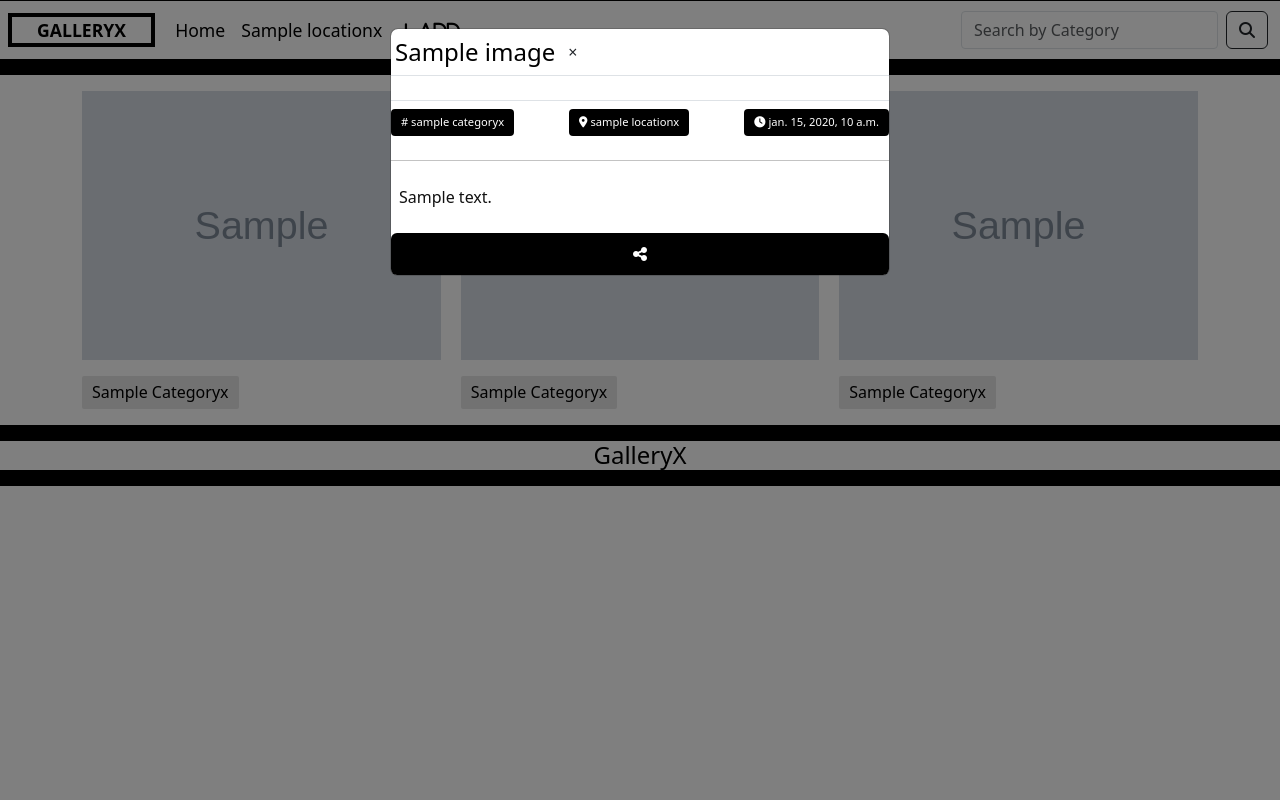
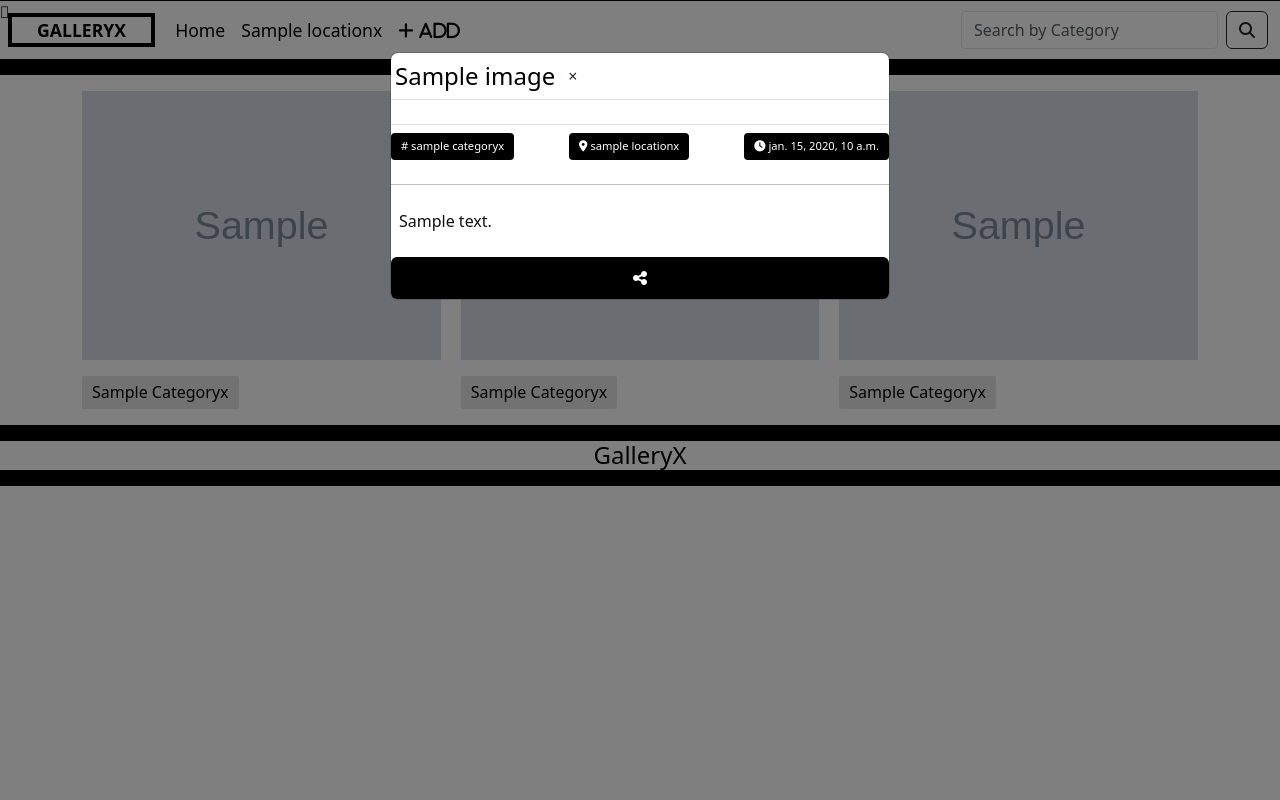
Before and after one commit to Lyonsmasawa/Gallery-X, a Django app: template photos/templates/photos/gallery.html in a window 1280 px wide, after a click that opens the changed part. Run offline with Django 3.2, Linux system fonts and the light colour scheme; the template is opened without the code that fills it: most values are stand-ins (such as "Sample title", 1, 10 or a date in 2020); grey boxes marked "Sample" are stand-in pictures; some libraries are stand-ins or nearby versions.

Commit message:
style modal

```diff
--- a/photos/templates/photos/gallery.html
+++ b/photos/templates/photos/gallery.html
@@ -27,14 +27,10 @@
         <div class="views">
             <div class="rowOne">
                 {% for image in rowOne %}
-                <a class="image-link" data-bs-toggle="modal" data-bs-target="#clickImage"
-                    data-name="{{image.name}}"
-                    data-img="{{ image.image.url}}"
-                    data-description="{{image.description}}"
+                <a class="image-link" data-bs-toggle="modal" data-bs-target="#clickImage" data-name="{{image.name}}"
+                    data-img="{{ image.image.url}}" data-description="{{image.description}}"
                     data-location="{{image.image_location.locationx}}"
-                    data-category="{{image.image_category.categoryx}}"
-                    data-date="{{image.post_date}}"
-                >
+                    data-category="{{image.image_category.categoryx}}" data-date="{{image.post_date}}">
                     <img src="{{image.image.url}}" class="img-style img-fluid mt-3 modal-click" alt="...">
                 </a>
                 <h6 class="text-center h6class my-3">{{image.image_category.categoryx}}</h6>
@@ -44,8 +40,11 @@
             </div>
             <div class="rowTwo">
                 {% for image in rowTwo %}
-                <a href="" data-bs-toggle="modal" data-bs-target="#clickImage">
-                    <img src="{{image.image.url}}" class="img-style img-fluid mt-3" alt="...">
+                <a class="image-link" data-bs-toggle="modal" data-bs-target="#clickImage" data-name="{{image.name}}"
+                    data-img="{{ image.image.url}}" data-description="{{image.description}}"
+                    data-location="{{image.image_location.locationx}}"
+                    data-category="{{image.image_category.categoryx}}" data-date="{{image.post_date}}">
+                    <img src="{{image.image.url}}" class="img-style img-fluid mt-3 modal-click" alt="...">
                 </a>
                 <h6 class="text-center h6class my-3">{{image.image_category.categoryx}}</h6>
                 {% empty %}
@@ -54,8 +53,11 @@
             </div>
             <div class="rowThree">
                 {% for image in rowThree %}
-                <a href="{% url 'image' image.id%}">
-                    <img src="{{image.image.url}}" class="img-style img-fluid mt-3" alt="...">
+                <a class="image-link" data-bs-toggle="modal" data-bs-target="#clickImage" data-name="{{image.name}}"
+                    data-img="{{ image.image.url}}" data-description="{{image.description}}"
+                    data-location="{{image.image_location.locationx}}"
+                    data-category="{{image.image_category.categoryx}}" data-date="{{image.post_date}}">
+                    <img src="{{image.image.url}}" class="img-style img-fluid mt-3 modal-click" alt="...">
                 </a>
                 <h6 class="text-center h6class my-3">{{image.image_category.categoryx}}</h6>
                 {% empty %}
@@ -66,7 +68,7 @@
     </div>
 
     <!-- modal -->
-    <div id="clickImage" class="modal fade" tabindex="-1" role="dialog" aria-labelledby="my-modal-title"
+    <div id="clickImage" class="modal fade fa-align-center" tabindex="-1" role="dialog" aria-labelledby="my-modal-title"
         aria-hidden="true">
         <div class="modal-dialog" role="document">
             <div class="modal-content">
@@ -77,16 +79,16 @@
                     </button>
                 </div>
                 <div class="modal-body p-0">
-                    <img id="image-url" src="">
+                    <img id="image-url" src="" />
                 </div>
                 <div class="modal-footer p-0 m-0">
                     <div class="container-fluid p-0 m-0">
                         <div class="navbar container">
-                            <span class="pg m-0"># <span id="image-category">  </span></span>
+                            <span class="pg m-0"># <span id="image-category"> </span></span>
                             <span class="pg m-0">
                                 <i class="fas fa-map-marker-alt"> </i> <span id="image-location"> </span>
                             </span>
-                            <span class="pg m-0"> <i class="fas fa-clock"></i> <span id="image-date"></span>  </span>
+                            <span class="pg m-0"> <i class="fas fa-clock"></i> <span id="image-date"></span> </span>
                         </div>
                     </div>
                 </div>
@@ -97,7 +99,7 @@
                     onclick="copyToClipboard(document.getElementById('copy').innerHTML)"><i class="fa fa-share-alt"
                         aria-hidden="true"></i></div>
             </div>
-            <div class="pz" id="copy">{{image.image.url}}</div>
+            <div class="pz" id="copy"></div>
         </div>
     </div>
     {% include 'photos/footer.html' %}
@@ -105,22 +107,6 @@
     <script src="https://cdnjs.cloudflare.com/ajax/libs/jquery/3.6.0/jquery.min.js"
         integrity="sha512-894YE6QWD5I59HgZOGReFYm4dnWc1Qt5NtvYSaNcOP+u1T9qYdvdihz0PPSiiqn/+/3e7Jo4EaG7TubfWGUrMQ=="
         crossorigin="anonymous" referrerpolicy="no-referrer"></script>
-
-    <script>
-        $('.image-link').click(function () {
-            $('#image-name').html($(this).data('name'));
-            $('#image-description').html($(this).data('description'));
-            $('#image-description').html($(this).data('description'));
-            $('#image-category').html($(this).data('category'));
-            $('#image-location').html($(this).data('location'));
-            $('#image-date').html($(this).data('date'));
-            $('#image-url').attr('src',);
-
-            // $('#image-url').src($(this).data('img'));
-
-        });
-    </script>
-
     <script src="{% static 'js/main.js' %}"></script>
     {% endblock scripts %}
     {% bootstrap_javascript %}
--- a/static/js/main.js
+++ b/static/js/main.js
@@ -3,3 +3,13 @@
     window.prompt("Ctrl+C to copy link,  Enter", texts);
     alert("hope that works :)")
 }
+
+$('.image-link').click(function () {
+    $('#image-name').html($(this).data('name'));
+    $('#image-description').html($(this).data('description'));
+    $('#image-description').html($(this).data('description'));
+    $('#image-category').html($(this).data('category'));
+    $('#image-location').html($(this).data('location'));
+    $('#image-date').html($(this).data('date'));
+    $('#copy').html($(this).data('img'));
+});
```
